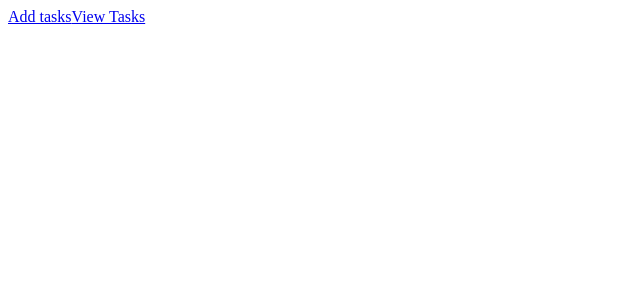
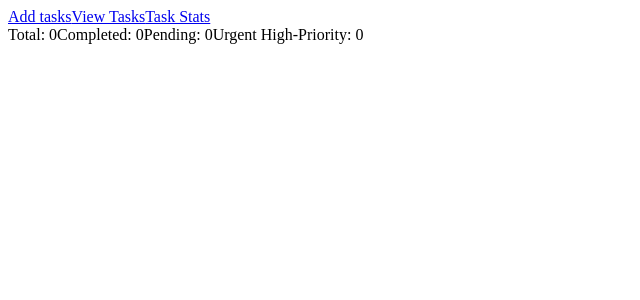
Before and after one commit to devenn05/mern-practice, a React (Vite) app in the folder React/To Do Manager/: page /stats in a window 1280 px wide. Before the commit this address had no page. Shown: the top 300 px of the page, without its empty margins (0-640 px from the left). Built offline with nearby package versions, Linux system fonts and the light colour scheme.

Commit message:
Added a catch-all route for incorrect URLs and added TaskStats component and updated App component to include it. This is logic end that keeps record using a hook useMemo.

```diff
--- a/React/To Do Manager/src/App.tsx
+++ b/React/To Do Manager/src/App.tsx
@@ -2,6 +2,7 @@ import { useEffect, useState } from 'react'
 import './App.css'
 import Taskbar from './components/Taskbar'
 import TaskTable from './components/TaskTable'
+import TaskStats from './components/TaskStats'
 import { BrowserRouter as Router, Routes, Route, Link } from 'react-router-dom';
 
 export interface Task{
@@ -33,11 +34,14 @@ function App() {
         <nav>
           <Link to="/">Add tasks</Link>
           <Link to="/tasks">View Tasks</Link>
+          <Link to='/stats'>Task Stats</Link>
         </nav>
 
       <Routes>
         <Route path='/' element={<Taskbar tasks={tasks} setTasks={setTasks} />}></Route>
         <Route path='/tasks' element={<TaskTable tasks= {tasks} setTasks={setTasks} ></TaskTable>}></Route>
+        <Route path='/stats' element={<TaskStats tasks={tasks}></TaskStats>}></Route>
+        <Route path='*' element={<h1>Incorrect Url</h1>}></Route>
       </Routes>
 
       </Router>
--- /dev/null
+++ b/React/To Do Manager/src/components/TaskStats.tsx
@@ -0,0 +1,25 @@
+import React, { useMemo } from 'react'
+import type { Task } from '../App'
+
+const TaskStats: React.FC<{tasks: Task[]}> =({tasks}) => {
+    const stats = useMemo(()=>{
+        const completed = tasks.filter(t=> t.status).length;
+        const highPriority = tasks.filter(t=> t.priority === 'high' && !t.status).length;
+        return {
+            total: tasks.length,
+            completed,
+            pending: tasks.length - completed,
+            highPriority
+        }
+    }, [tasks]);
+  return (
+    <div>
+        <span>Total: {stats.total}</span>
+        <span>Completed: {stats.completed}</span>
+        <span>Pending: {stats.pending}</span>
+        <span>Urgent High-Priority: {stats.highPriority}</span>
+    </div>
+  )
+}
+
+export default TaskStats
```
